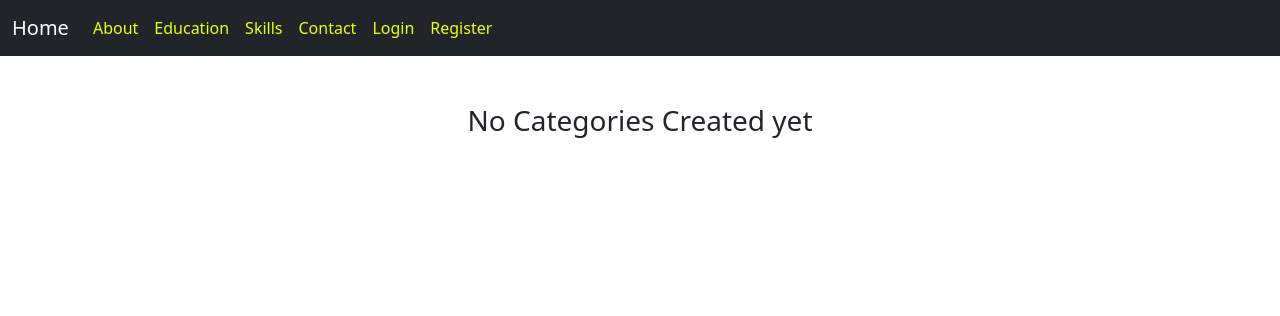
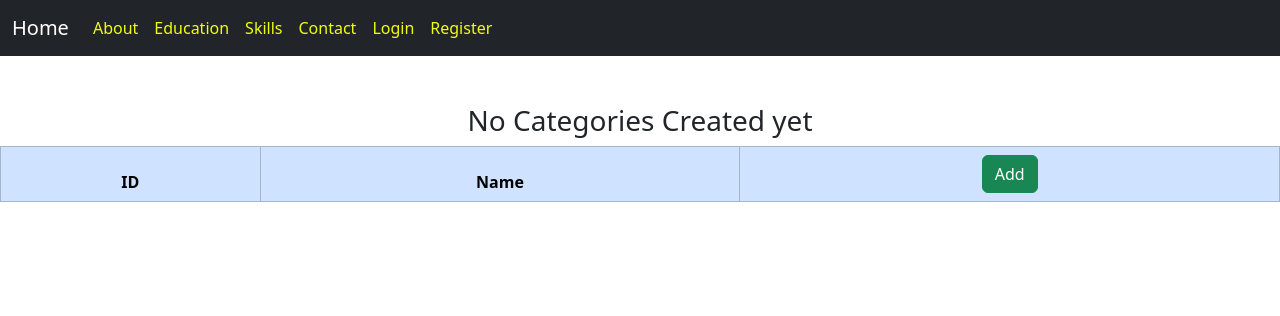
Before and after one commit to olkovtar/PythonWeb, a Python web app: template Koval_project/app/task_actions/templates/task_actions/categories.html in a window 1280 px wide. Shown: the top 316 px of the page. Run offline with Jinja, Linux system fonts and the light colour scheme; the template is opened without the code that fills it, so the values that code supplies are empty; some libraries are stand-ins or nearby versions.

Commit message:
Fixed bug with no categories created yet

```diff
--- a/Koval_project/app/task_actions/templates/task_actions/categories.html
+++ b/Koval_project/app/task_actions/templates/task_actions/categories.html
@@ -31,6 +31,15 @@
  </table>
     {% else %}
     <br><br><h3 class="text-center">No Categories Created yet</h3>
+<table class="table table-hover table-bordered table-striped">
+    <thead class="text-center table-primary">
+      <tr>
+       <th scope="col">ID</th>
+       <th scope="col">Name</th>
+       <th scope="col"><a href="{{ url_for('task_actions.category_add') }}" type="button" class="btn btn-success">Add</a></th>
+      </tr>
+    </thead>
+</table>
     {% endif %}
 
 {% endblock %}
```
